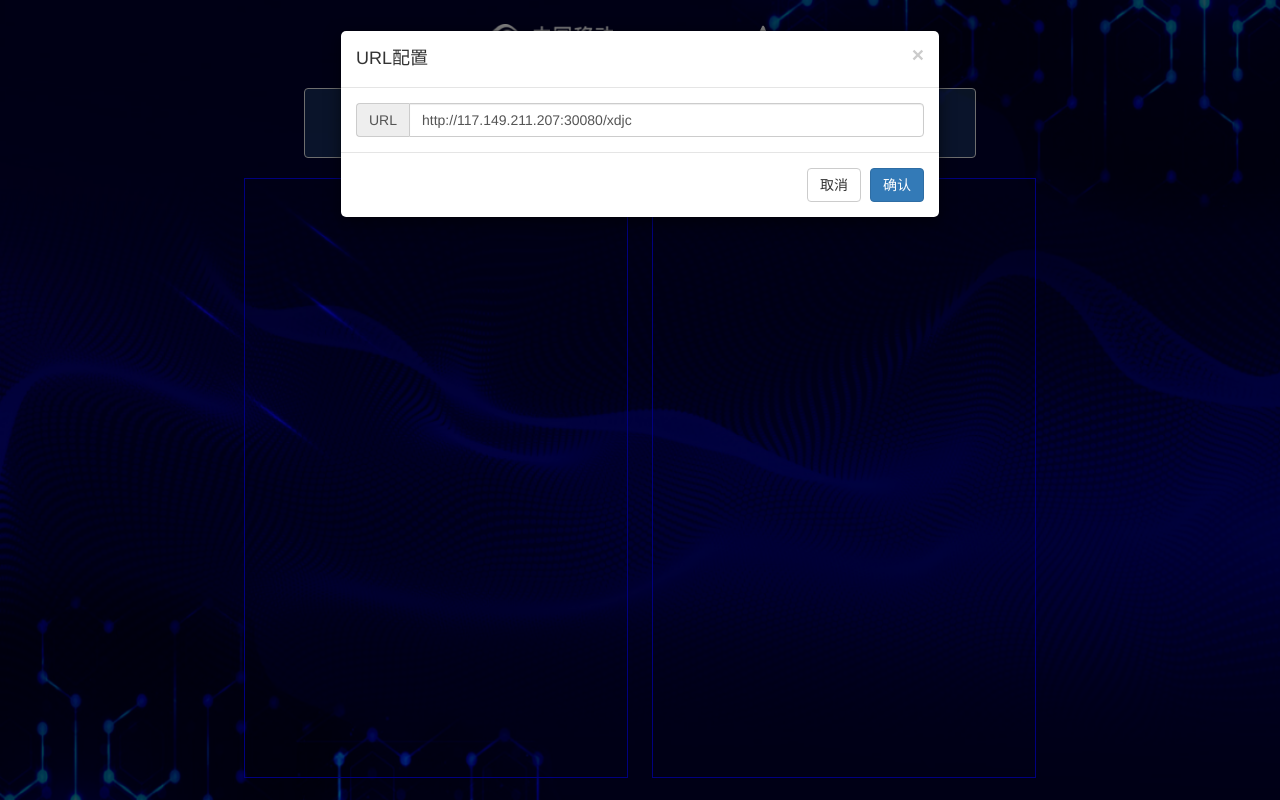
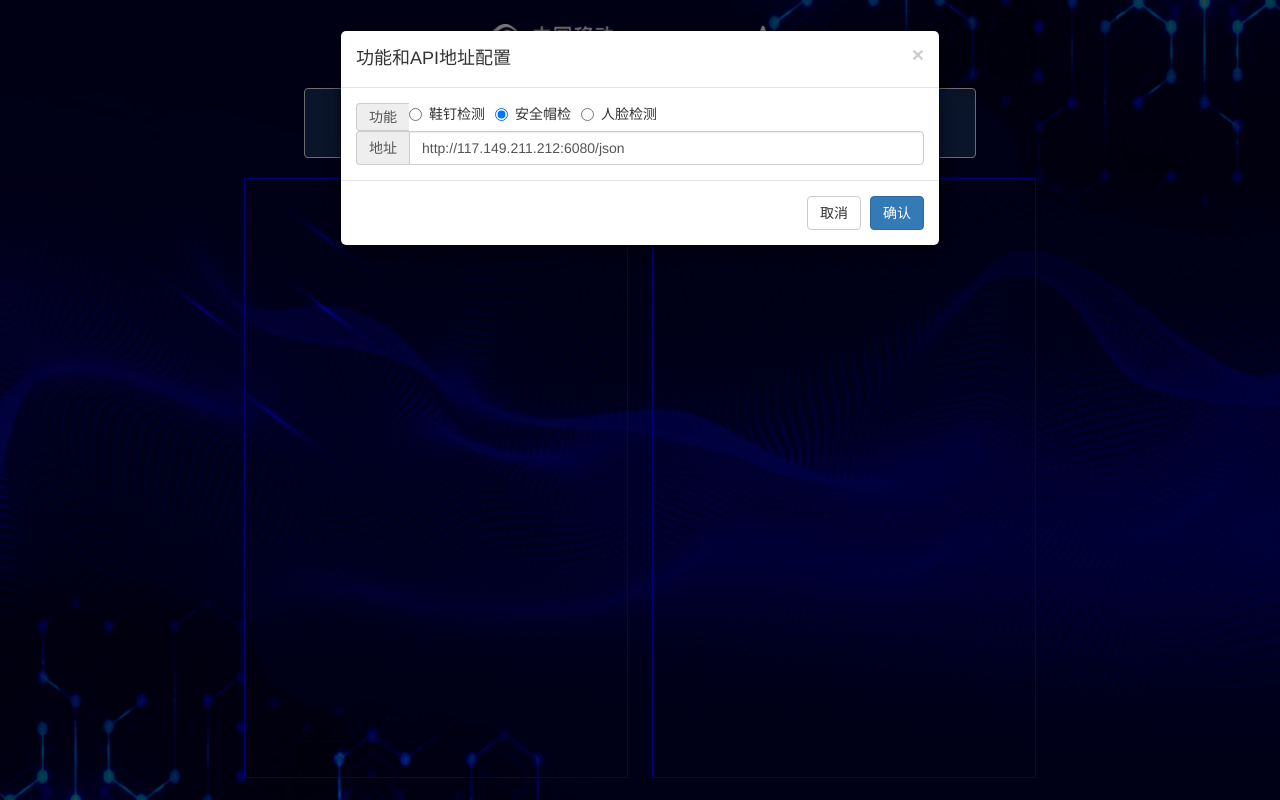
Before and after one commit to kevinmort/wzyd-web, a Django app: page / in a window 1280 px wide, after a click that opens the changed part. Run offline with Django 3.2, Linux system fonts and the light colour scheme; data comes from the database, SQL or seed files in the repository; both versions use the stored data as it was after the commit; some libraries are stand-ins or nearby versions.

Commit message:
2022/8/24弹出框修改

```diff
--- a/myapp/templates/list.html
+++ b/myapp/templates/list.html
@@ -103,11 +103,18 @@
 			<div class="modal-content">
 			  <div class="modal-header">
 				<button type="button" class="close" data-dismiss="modal" aria-label="Close"><span aria-hidden="true">&times;</span></button>
-				<h4 class="modal-title" id="myModalLabel">URL配置</h4>
+				<h4 class="modal-title" id="myModalLabel">功能和API地址配置</h4>
 			  </div>
 			  <div class="modal-body">
 				<div class="input-group">
-				  <span class="input-group-addon" id="sizing-addon2">URL</span>
+				  <span class="input-group-addon" id="sizing-addon22">功能</span>
+                    <label class="radio-inline"> <input type="radio" name="detect_type" value="0">鞋钉检测</label>
+                    <label class="radio-inline"> <input type="radio" name="detect_type"  value="1" checked>安全帽检</label>
+                    <label class="radio-inline"> <input type="radio" name="detect_type"  value="2">人脸检测</label>
+<!--				  <input id = "foo_info" value="{{ foo_info }}" type="text" class="form-control" placeholder="功能" aria-describedby="sizing-addon22">-->
+				</div>
+                <div class="input-group">
+				  <span class="input-group-addon" id="sizing-addon2">地址</span>
 				  <input id = "url_info" value="{{ api_url }}" type="text" class="form-control" placeholder="链接地址" aria-describedby="sizing-addon2">
 				</div>
 			  </div>
```
Also changed, not shown: myproject/settings.py (+4 -3 lines), db.sqlite3, media/documents/0.jpg, media/documents/0_d.jpg (deleted).
